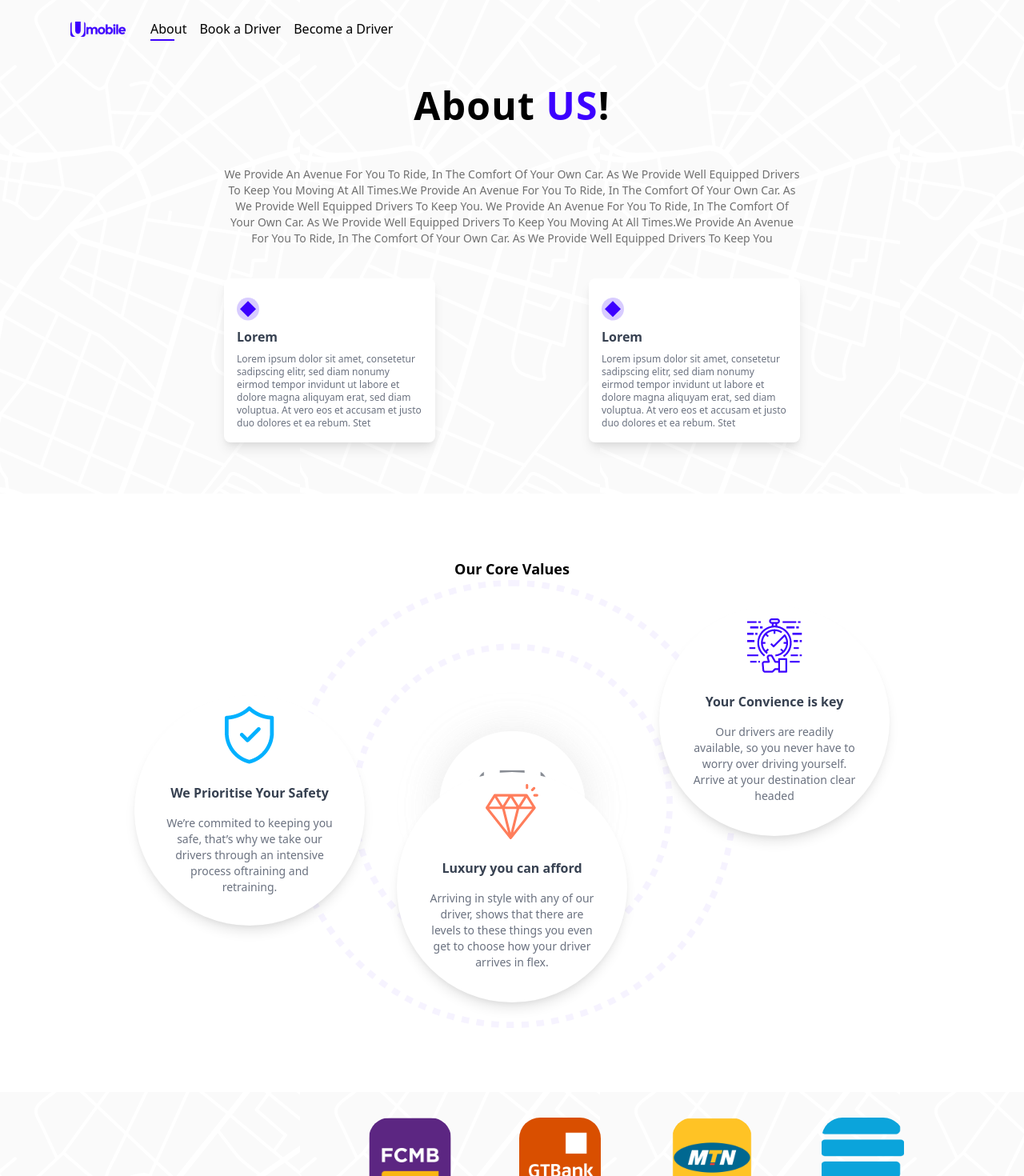
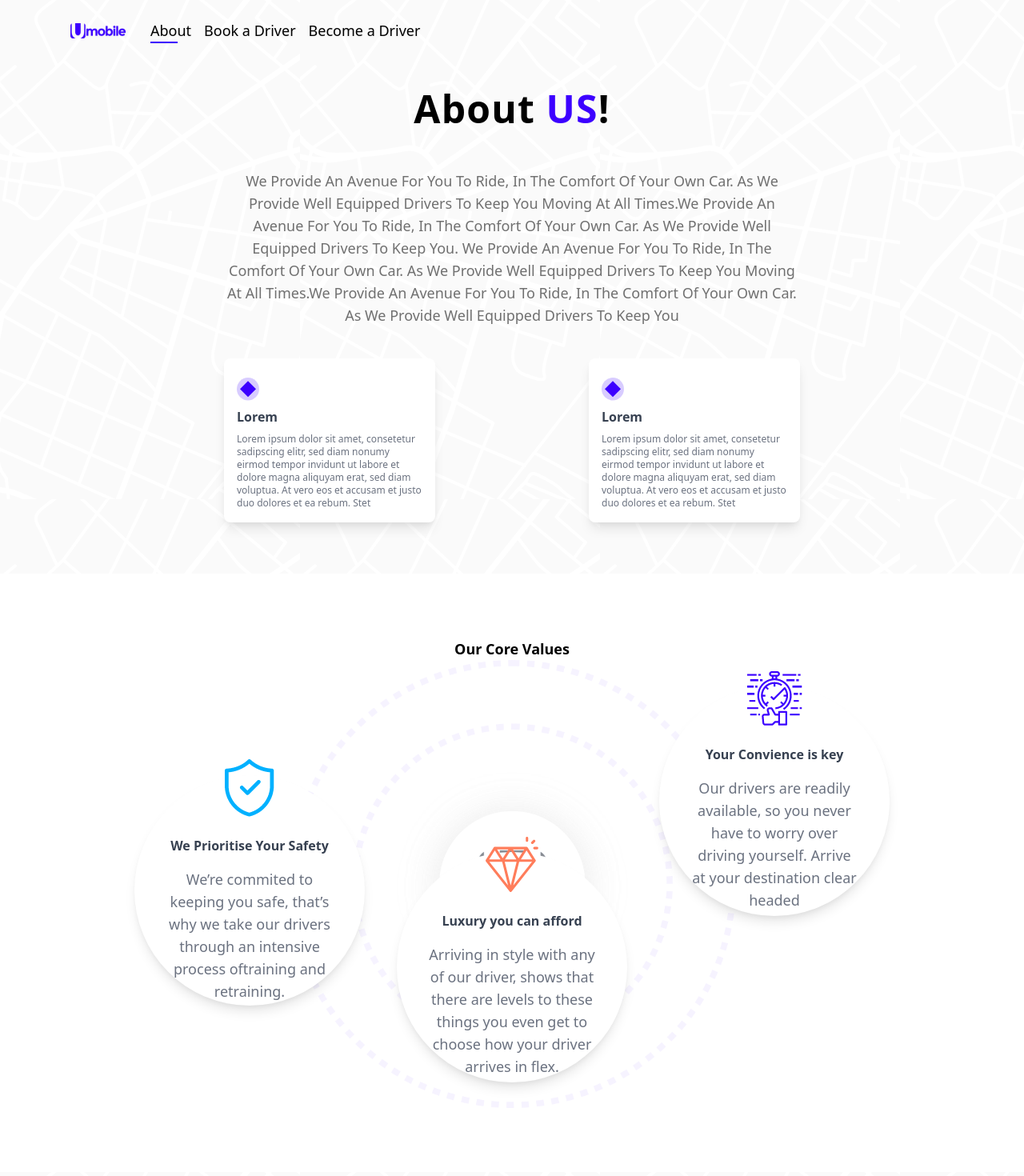
Before and after one commit to musajoshua/umobile, a React (Create React App) app: page /about in a window 1280 px wide. Shown: the top 1470 px of the page at 80% size. Built offline with nearby package versions, Linux system fonts and the light colour scheme.

Commit message:
fix: text size on larger screens

```diff
--- a/src/components/Card.jsx
+++ b/src/components/Card.jsx
@@ -24,7 +24,9 @@ export function CircularCard({ svg, title, content, className }) {
       </div>
       <div className="m-2 p-4 text-center">
         <h1 className="font-bold text-gray-700 mb-4">{title}</h1>
-        <p className="text-gray-500 text-center mb-8 text-sm">{content}</p>
+        <p className="text-gray-500 text-center mb-8 text-sm md:text-lg">
+          {content}
+        </p>
       </div>
     </div>
   );
--- a/src/components/Navbar.jsx
+++ b/src/components/Navbar.jsx
@@ -8,7 +8,7 @@ function Navbar() {
   return (
     <nav className="relative bg-white md:bg-transparent p-6 drop-shadow-sm">
       <div className="flex justify-between items-center">
-        <NavLink to="/">
+        <NavLink className="md:text-lg" to="/">
           <img src={logo} alt="Umobile Logo" height={19} width={69} />
         </NavLink>
         <ul
@@ -20,6 +20,7 @@ function Navbar() {
         >
           <li className="py-3 md:py-0 md:px-2">
             <NavLink
+              className="md:text-lg"
               activeClassName="relative py-1 md:after:absolute md:after:bottom-0 md:after:left-0 md:after:w-2/3 md:after:border-solid md:after:border-b-2 md:after:border-electric-ultramarine"
               to="/about"
             >
@@ -28,6 +29,7 @@ function Navbar() {
           </li>
           <li className="py-3 md:py-0 md:px-2">
             <NavLink
+              className="md:text-lg"
               activeClassName="relative py-1 md:after:absolute md:after:bottom-0 md:after:left-0 md:after:w-2/3 md:after:border-solid md:after:border-b-2 md:after:border-electric-ultramarine"
               to="/driver"
             >
@@ -36,6 +38,7 @@ function Navbar() {
           </li>
           <li className="py-3 pb-9 md:py-0 md:px-2">
             <NavLink
+              className="md:text-lg"
               activeClassName="relative py-1 md:after:absolute md:after:bottom-0 md:after:left-0 md:after:w-2/3 md:after:border-solid md:after:border-b-2 md:after:border-electric-ultramarine"
               to="/rider"
             >
--- a/src/pages/About.jsx
+++ b/src/pages/About.jsx
@@ -16,7 +16,7 @@ function About() {
             <h1 className="text-black font-bold text-5xl capitalize md:tracking-wide xl:text-6xl md:text-left">
               About <span className="text-electric-ultramarine">US</span>!
             </h1>
-            <p className="capitalize text-sm text-dark-silver mt-10">
+            <p className="capitalize text-sm md:text-lg text-dark-silver mt-10">
               We provide an avenue for you to ride, in the comfort of your own
               car. As we provide well equipped drivers to keep you moving at all
               times.We provide an avenue for you to ride, in the comfort of your
--- a/src/pages/Driver.jsx
+++ b/src/pages/Driver.jsx
@@ -25,10 +25,10 @@ function Driver() {
               drive and earn with{" "}
               <span className="text-electric-ultramarine">US</span>!
             </h1>
-            <p className="capitalize text-sm text-dark-silver">
+            <p className="capitalize text-sm md:text-lg text-dark-silver">
               got no car but you want to drive and earn?
             </p>
-            <p className="capitalize text-sm text-dark-silver">
+            <p className="capitalize text-sm md:text-lg text-dark-silver">
               let's keep you moving
             </p>
             <div className="flex w-full justify-center md:justify-start">
--- a/src/pages/Rider.jsx
+++ b/src/pages/Rider.jsx
@@ -21,10 +21,10 @@ function Rider() {
             <h1 className="text-black font-bold text-5xl capitalize md:tracking-wide xl:text-6xl md:text-left">
               book a <span className="text-electric-ultramarine">driver</span>!
             </h1>
-            <p className="capitalize text-sm text-dark-silver">
+            <p className="capitalize text-sm md:text-lg text-dark-silver">
               got a car but you're too tired to drive?
             </p>
-            <p className="capitalize text-sm text-dark-silver">
+            <p className="capitalize text-sm md:text-lg text-dark-silver">
               let's keep you moving
             </p>
             <div className="flex w-full justify-center md:justify-start">
@@ -96,7 +96,7 @@ function Rider() {
             Move with Umobile
           </p>
           <p className="text-3xl text-black font-bold">Anytime, Anyday</p>
-          <p className="text-gray-500 mt-5 text-sm lg:w-3/4">
+          <p className="text-gray-500 mt-5 text-sm md:text-lg lg:w-3/4">
             Let’s paint you a picture, you’ve got tons of meetings planned out
             for the day, and maybe a hangout or two with the besties, Driving
             yourself around can be a tad bit stressful. Our suggestion? kick it
```
